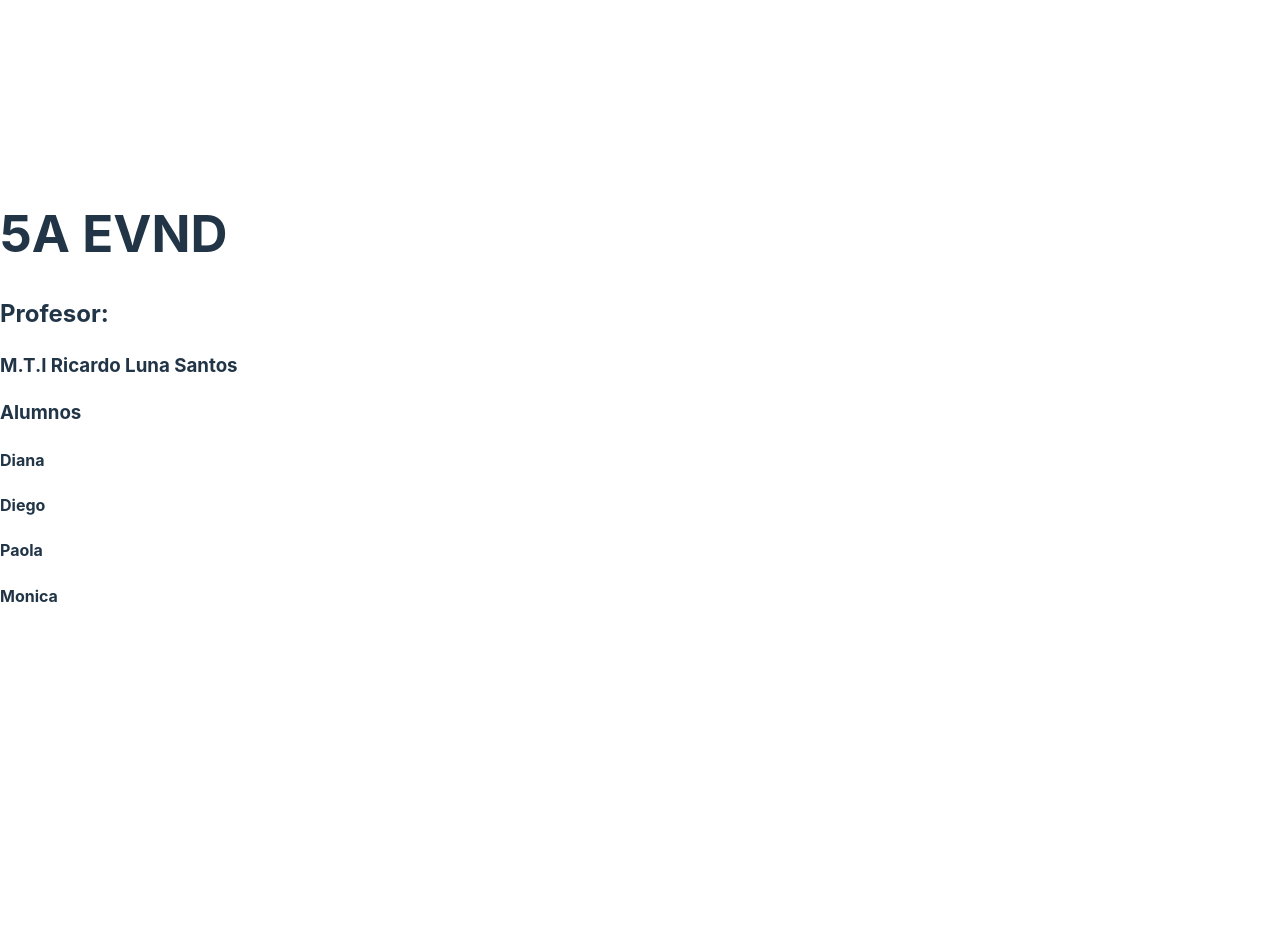
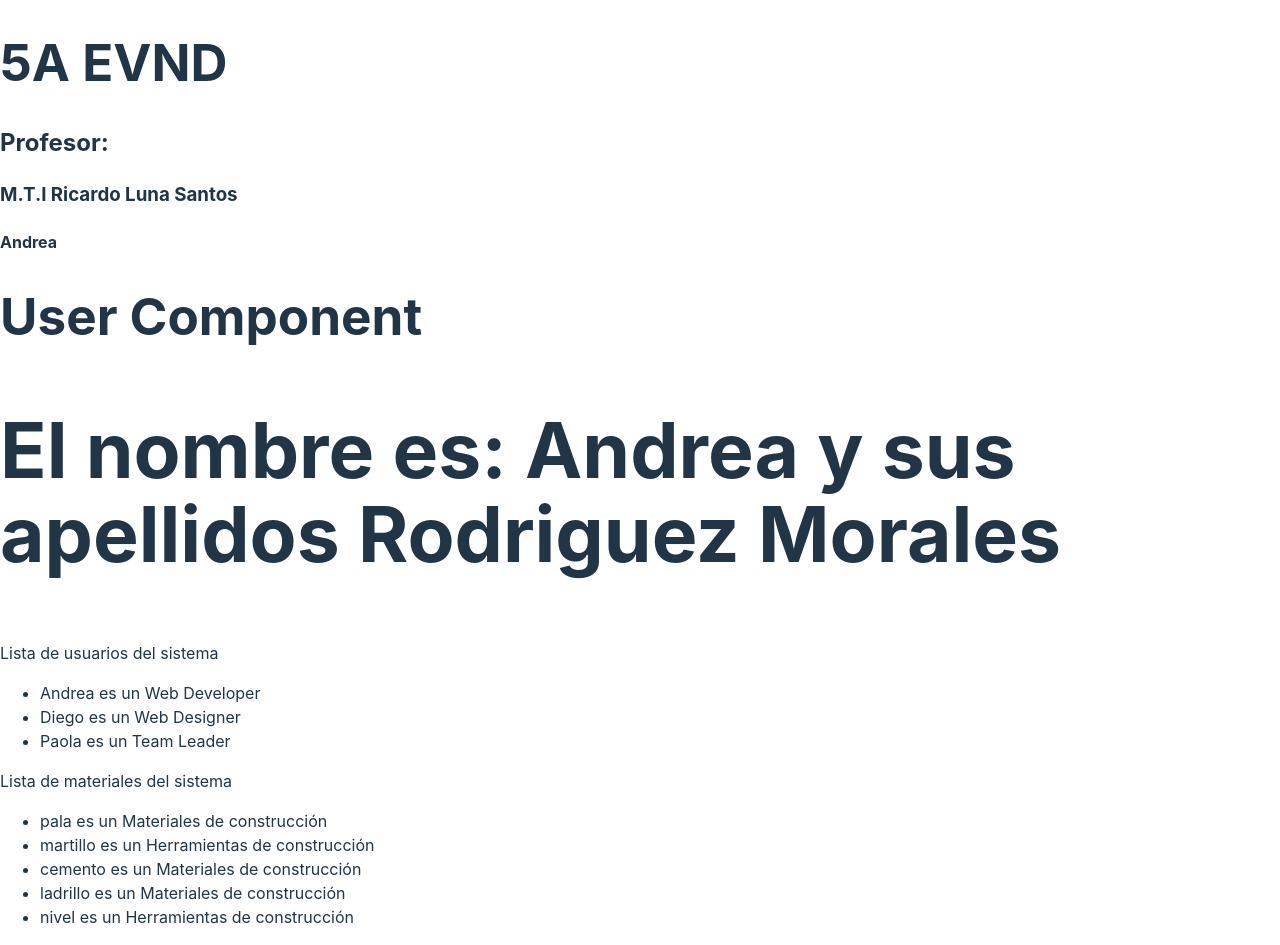
Before and after one commit to Andreard276/REACTJS, a React (Vite) app in the folder my-react-app/: page / in a window 1280 px wide. Before the commit the page ends 800 px from the top, so only its background shows below. Built offline with nearby package versions, Linux system fonts and the light colour scheme.

Commit message:
create and edic components

```diff
--- a/my-react-app/src/App.jsx
+++ b/my-react-app/src/App.jsx
@@ -1,18 +1,78 @@
 function App(){
-  return(
+
+
+  return (
     <div>
     <h1>5A EVND</h1>
     <h2>Profesor:</h2>
     <h3>M.T.I Ricardo Luna Santos</h3>
-    <h3>Alumnos</h3>
-    <h4>Diana</h4>
-    <h4>Diego</h4>
-    <h4>Paola</h4>
-    <h4>Monica</h4>
+    <h4>Andrea</h4>
+
+    <UserComponent/>
+    <ProfileComponent/>
+    <FeedComponent/>
 
     </div>
 
   )
 }
 
+function UserComponent(){
+  const nombre = 'Andrea';
+  const apellidos = 'Rodriguez Morales';
+  const nombrecompleto = <h2>El nombre es: {nombre} y sus apellidos {apellidos}</h2>;
+  return <h1>User Component {nombrecompleto}</h1>;
+}
+
+function ProfileComponent(){
+  const users = [
+    {id: 1, name: 'Andrea', role: 'Web Developer'},
+    {id: 2, name: 'Diego', role: 'Web Designer'},
+    {id: 3, name: 'Paola', role: 'Team Leader'},]
+  return (
+    <>
+    <p>Lista de usuarios del sistema</p>
+    <ul>
+      {
+      users.map (function(user,index) {
+        return (
+          <li key={index}>{user.name} es un {user.role}</li>
+        )
+      })
+    }
+    </ul>
+    </>
+
+  );
+}
+
+function FeedComponent(){
+  const users=[
+    {id:1, name:'pala', role:'Materiales de construcción'},
+    {id:2, name:'martillo', role:'Herramientas de construcción'},
+    {id:3, name:'cemento', role:'Materiales de construcción'},
+    {id:4, name:'ladrillo', role:'Materiales de construcción'},
+    {id:5, name:'nivel', role:'Herramientas de construcción'},
+  ]
+   return (
+    <>
+    <p>Lista de materiales del sistema</p>
+    <ul>
+      {
+      users.map (function(user,index) {
+        return (
+          <li key={index}>{user.name} es un {user.role}</li>
+        )
+      })
+    }
+    </ul>
+    </>
+
+  );
+}
+
+
+
+
+
 export default App
```
